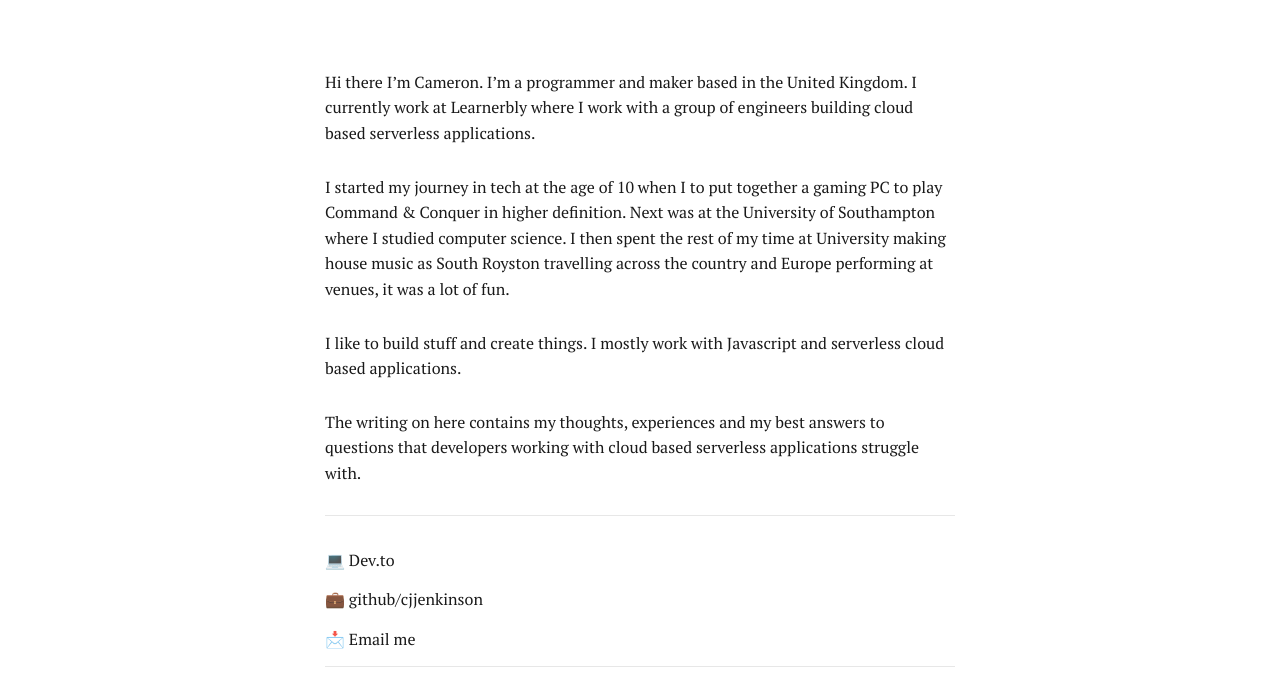
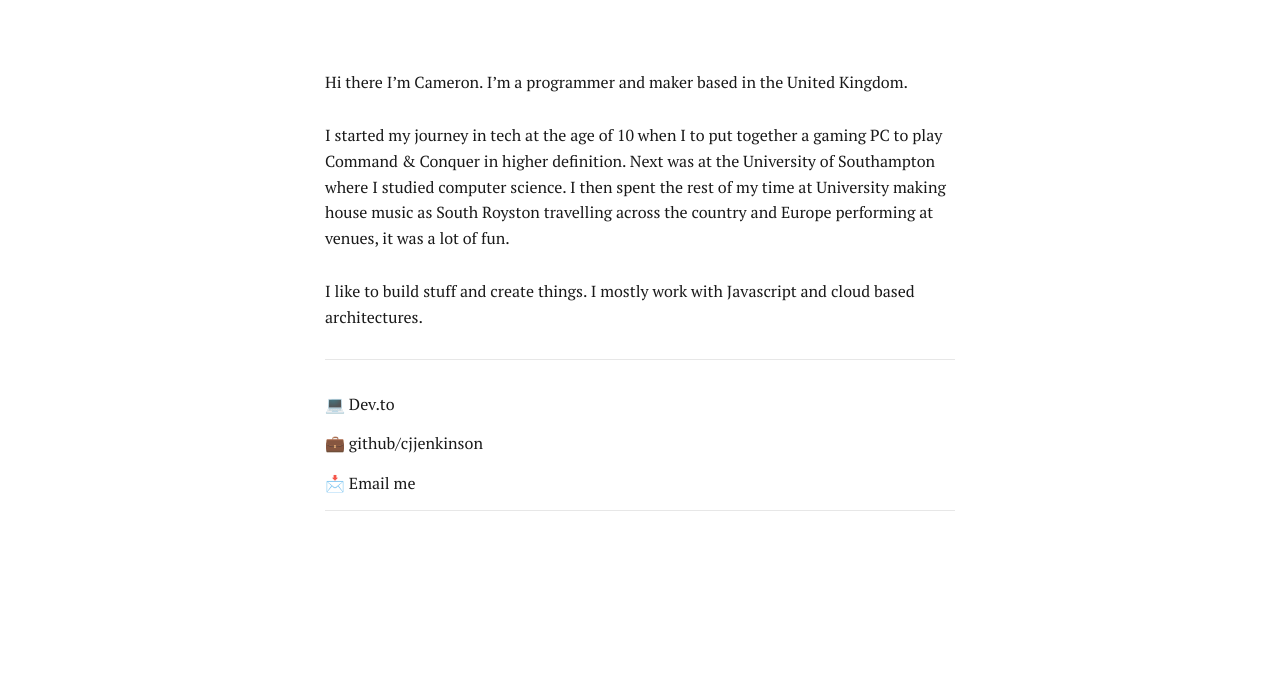
Before and after one commit to cjjenkinson/cjjenkinson.github.io, a Gatsby site: page /about in a window 1280 px wide. Shown: the part 124-800 px from the top of the page. Built offline with nearby package versions, Linux system fonts and the light colour scheme; Gatsby itself is replaced by a stand-in of ours; some packages are replaced by stand-ins of ours.

Commit message:
Update about.js

```diff
--- a/src/pages/about.js
+++ b/src/pages/about.js
@@ -35,7 +35,6 @@ const About = () => (
       <Section>
         <p>
           Hi there I’m Cameron. I’m a programmer and maker based in the United Kingdom.
-          I currently work at Learnerbly where I work with a group of engineers building cloud based serverless applications.
         </p>
 
         <p>
@@ -45,12 +44,7 @@ const About = () => (
         </p>
 
         <p>
-          I like to build stuff and create things. I mostly work with Javascript and serverless cloud based applications.
-        </p>
-
-        <p>
-          The writing on here contains my thoughts, experiences and my best answers to questions that developers working with
-          cloud based serverless applications struggle with.
+          I like to build stuff and create things. I mostly work with Javascript and cloud based architectures.
         </p>
       </Section>
       <Section>
```
